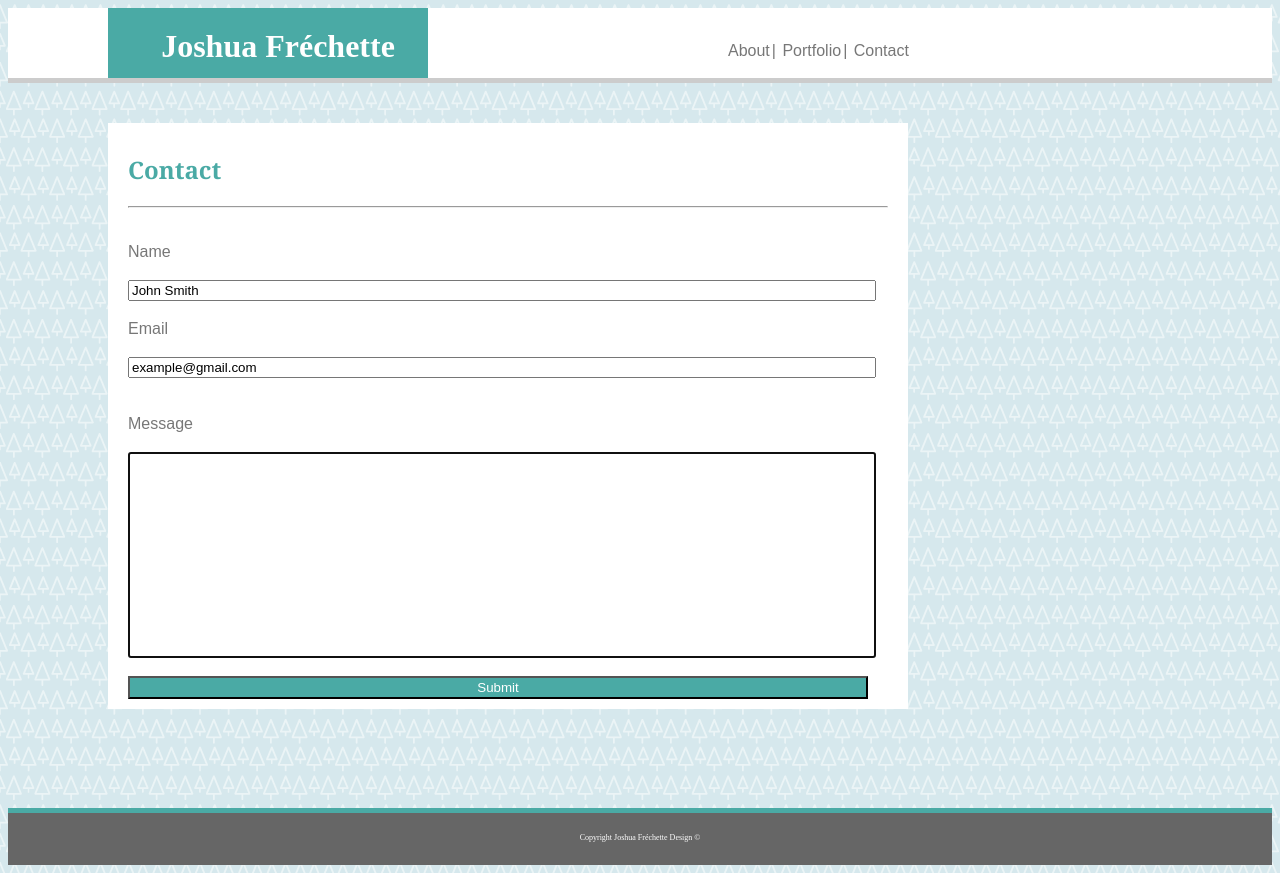
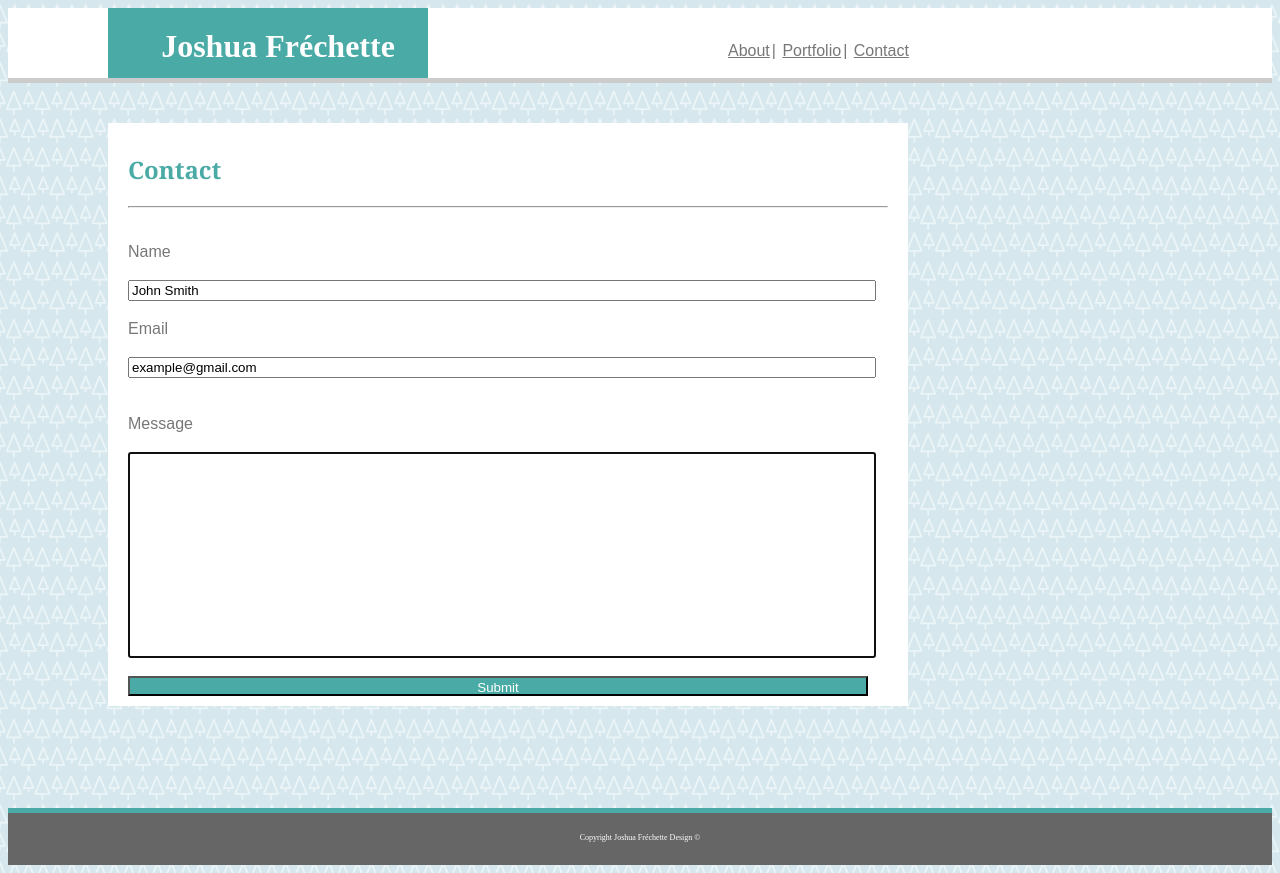
Before and after one commit to JoshFrechette/UofT_BasicPortfolio, a plain HTML site: page contact.html in a window 1280 px wide. Drawn offline with Linux system fonts and the light colour scheme.

Commit message:
Fixed issue with nav not working

```diff
--- a/assets/css/style.css
+++ b/assets/css/style.css
@@ -49,10 +49,7 @@ li {
     display:inline;       /* keeps nav horizontal, but makes float impossible*/
 }
 
-a {
-    float: right;
-    padding: 8px;
-}
+
 
 img {
 
@@ -150,7 +147,8 @@ footer {
 
     display: block;
     padding: 2px;
-    width: auto;
+    height: 20px;
+    width: 30px;
     max-width: 20px;
     background-color: #4aaaa5;
     color: #ffffff;
--- a/contact.html
+++ b/contact.html
@@ -20,9 +20,9 @@
             <h1>Joshua Fr&eacute;chette</h1>
                 <nav>
                     <ul class="navigation">
-                        <li id="nav-li"><a href="index.html"></a>About</li>
-                        <li id="nav-li"><a href="portfolio.html"></a>Portfolio</li>
-                        <li id="nav-li"><a href="contact.html"></a>Contact</li>
+                        <li id="nav-li"><a href="index.html">About</a></li>
+                        <li id="nav-li"><a href="portfolio.html">Portfolio</a></li>
+                        <li id="nav-li"><a href="contact.html">Contact</a></li>
                     </ul>
                 </nav>
         </header>
```
Also changed, not shown: index.html (+3 -3 lines), portfolio.html (+5 -4 lines).
